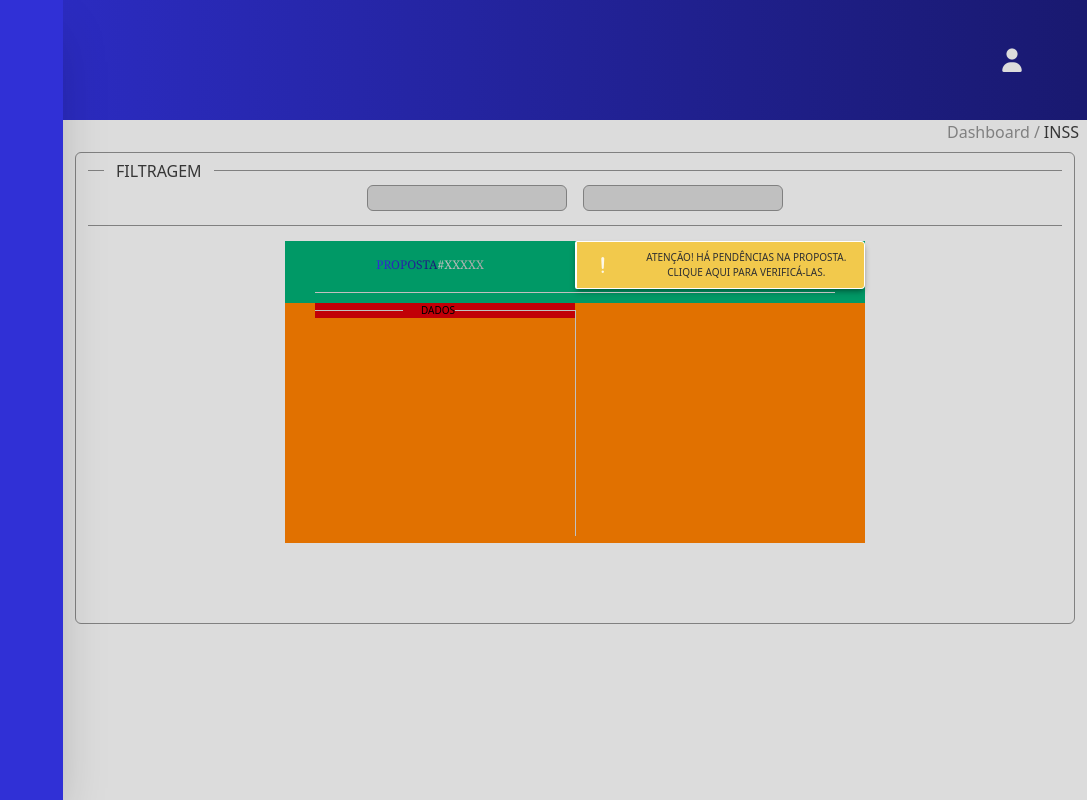
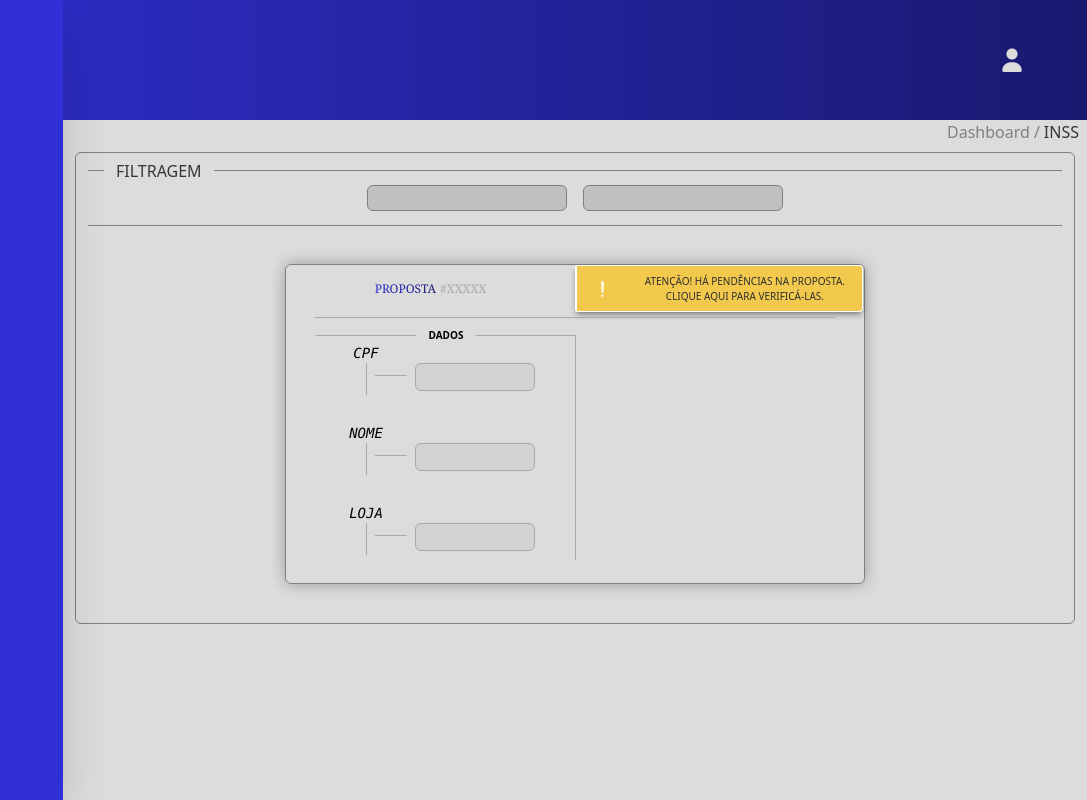
Before and after one commit to vini-lucas/zema-laravel-layout, a website: page src/list_inss.html in a window 1280 px wide. Shown: the whole page, without its empty margins (193-1280 px from the left). Drawn offline with nearby package versions, Linux system fonts and the light colour scheme.

Commit message:
feat: implementando tela de listar INSS

```diff
--- a/src/list_inss.html
+++ b/src/list_inss.html
@@ -63,10 +63,10 @@
         </div>
 
         <!-- Listagem das propostas -->
-        <div class="w-full h-full grid grid-cols-1 gap-4 justify-items-center">
+        <div class="w-full h-full grid grid-cols-1 gap-4 justify-items-center my-auto 2xl:inline-flex">
 
             <!-- Modal de cada proposta -->
-            <div class="w-145 h-60 bg-emerald-600">
+            <div class="w-145 h-80 border border-solid border-[#808080] rounded-md shadow-[0_0_15px_rgba(0,0,0,0.15)] shadow-black/30 mb-4">
 
                 <!-- Informações superiores da proposta -->
                 <div class="h-12 w-full inline-flex justify-center items-center">
@@ -74,15 +74,15 @@
                     <!-- Número da proposta -->
                     <div class="w-1/2 h-full flex justify-center items-center">
                         <span
-                            class="bg-linear-to-l from-[#191970] to-[#3030D6] bg-clip-text text-transparent font-serif text-xs font-">PROPOSTA</span>
+                            class="bg-linear-to-l from-[#191970] to-[#3030D6] bg-clip-text text-transparent font-serif text-xs mr-1">PROPOSTA</span>
                         <span
-                            class="bg-linear-to-l from-[#A9A9A9] to-[#C0C0C0] bg-clip-text text-transparent font-serif text-xs">#XXXXX</span>
+                            class="bg-[#A9A9A9] bg-clip-text text-transparent font-serif text-xs">#XXXXX</span>
                     </div>
 
                     <!-- Banner de alerta de pendências -->
                     <div class="flex-1 h-full">
                         <div
-                            class="w-full h-full inline-flex border border-l-2 border-solid border-white rounded-xs rounded-r-sm bg-[#F2C94C] shadow-md shadow-black/30">
+                            class="w-[99.5%] h-[98%] inline-flex border border-l-2 border-solid border-white rounded-xs rounded-r-sm bg-[#F2C94C] shadow-md shadow-black/30">
                             <div class="w-[18%] h-full flex justify-center items-center">
                                 <i class="fa-solid fa-exclamation text-md text-[#FDF8E8]"></i>
                             </div>
@@ -96,31 +96,63 @@
                 </div>
 
                 <!-- Traço de separação -->
-                <div class="w-full h-px mt-0.75 flex justify-center">
-                    <div class="bg-[#C0C0C0] w-130 h-full"></div>
+                <div class="w-full h-px mt-1 flex justify-center">
+                    <div class="bg-[#A9A9A9] w-130 h-full"></div>
                 </div>
 
                 <!-- Corpo da proposta -->
-                <div class="bg-amber-600 h-full w-full inline-flex items-center">
+                <div class="h-full w-full inline-flex items-center">
 
                     <!-- Lado esquerdo do corpo da proposta -->
                     <div class="w-1/2 h-full flex flex-col">
 
-                        <div class="inline-flex w-65 h-auto bg-red-700 ml-7.5">
+                        <div class="inline-flex w-65 h-auto ml-7.5">
                             <div class="flex-1 flex items-center justify-start">
-                                <div class="bg-[#C0C0C0] h-px w-22"></div>
+                                <div class="bg-[#A9A9A9] h-px w-25"></div>
                             </div>
-                            <span class="text-[10px]">DADOS</span>
+                            <span class="text-[10px] font-extrabold">DADOS</span>
                             <div class="flex-1 flex items-center justify-end">
-                                <div class="bg-[#C0C0C0] h-px w-30"></div>
+                                <div class="bg-[#A9A9A9] h-px w-25"></div>
+                            </div>
+                        </div>
+                        <div class="flex-1 w-65 ml-7.5 mb-2">
+
+                            <!-- CPF -->
+                            <div class="w-25 h-20 flex flex-col items-center">
+                                <i class="text-sm font-mono">CPF</i>
+                                <div class="inline-flex">
+                                    <div class="bg-[#A9A9A9] w-px h-8 ml-42"></div>
+                                    <div class="bg-[#A9A9A9] w-8 h-px ml-2 mr-2 mt-3"></div>
+                                    <div class="bg-[#D3D3D3] border border-solid border-[#A9A9A9] w-30 h-7 rounded-md"></div>
+                                </div>
+                            </div>
+
+                            <!-- Nome -->
+                            <div class="w-25 h-20 flex flex-col items-center">
+                                <i class="text-sm font-mono">NOME</i>
+                                <div class="inline-flex">
+                                    <div class="bg-[#A9A9A9] w-px h-8 ml-42"></div>
+                                    <div class="bg-[#A9A9A9] w-8 h-px ml-2 mr-2 mt-3"></div>
+                                    <div class="bg-[#D3D3D3] border border-solid border-[#A9A9A9] w-30 h-7 rounded-md"></div>
+                                </div>
+                            </div>
+
+                            <!-- Loja -->
+                            <div class="w-25 h-20 flex flex-col items-center">
+                                <i class="text-sm font-mono">LOJA</i>
+                                <div class="inline-flex">
+                                    <div class="bg-[#A9A9A9] w-px h-8 ml-42"></div>
+                                    <div class="bg-[#A9A9A9] w-8 h-px ml-2 mr-2 mt-3"></div>
+                                    <div class="bg-[#D3D3D3] border border-solid border-[#A9A9A9] w-30 h-7 rounded-md"></div>
+                                </div>
                             </div>
                         </div>
 
                     </div>
 
                     <!-- Traço de separação -->
-                    <div class="w-px h-full flex items-center">
-                        <div class="bg-[#C0C0C0] h-56.5 w-px"></div>
+                    <div class="w-px h-full flex items-start mt-4">
+                        <div class="bg-[#A9A9A9] h-56 w-px"></div>
                     </div>
 
 
@@ -128,6 +160,8 @@
                 </div>
 
             </div>
+
+        </div>
 
     </section>
 
```
Also changed, not shown: src/output.css.
